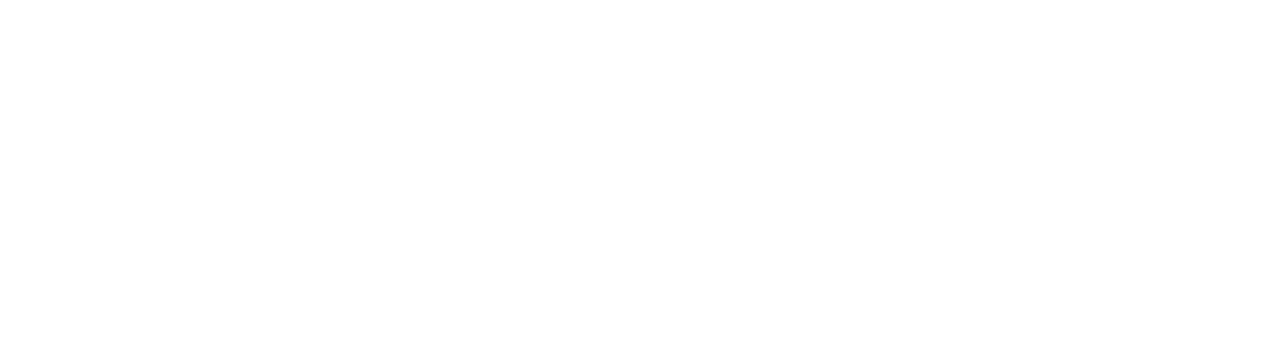
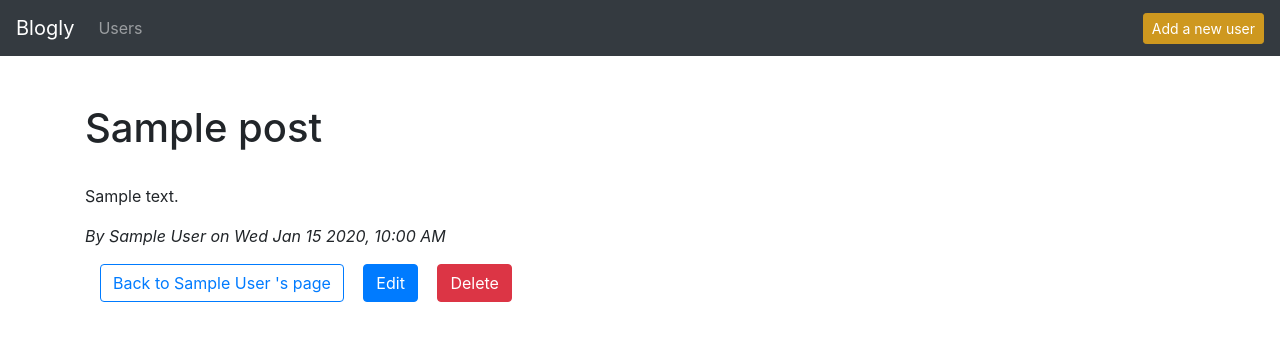
Before and after one commit to joseterrera/sql-alchemy, a Flask app: page /posts/1 in a window 1280 px wide. Before the commit the part shown is empty. Shown: the top 341 px of the page. Run offline with Flask 2, Linux system fonts and the light colour scheme; tables that the repository leaves empty hold one stand-in row (values such as "Sample post"); some libraries are stand-ins or nearby versions.

Commit message:
small changes, now able to delete posts too

```diff
--- a/app.py
+++ b/app.py
@@ -176,5 +176,5 @@ def post_delete(post_id):
 
   db.session.delete(post)
   db.session.commit()
-  # flash(f"Post '{post.title}' deleted.")
-  return redirect(f'/users/{post_user_id}')
+  flash(f"Post '{post.title}' deleted.")
+  return redirect(f'/users/{post.user_id}')
--- a/models.py
+++ b/models.py
@@ -28,7 +28,7 @@ class User(db.Model):
   @property
   def full_name(self):
     """Return full name of user"""
-    return f"( {self.first_name} {self.last_name} )"
+    return f" {self.first_name} {self.last_name} "
 
 class Post(db.Model):
   """Blog Post"""
--- a/templates/posts/show.html
+++ b/templates/posts/show.html
@@ -0,0 +1,27 @@
+{% extends 'base.html' %}
+
+{% block title %} {{post.title}} {% endblock %}}
+
+{% block content %}
+
+<h1>{{ post.title }}</h1>
+
+<p>{{ post.content }}</p>
+
+<p><i>By {{post.user.full_name}} on {{post.friendly_date }}</i></p>
+
+
+<form>
+  <button class="btn btn-outline-primary"
+          formmethod="GET"
+          formaction="/users/{{ post.user_id}}">Back to {{post.user.full_name}}'s page </button>
+
+  <button class="btn btn-primary"
+          formmethod="GET"
+          formaction="/posts/{{ post.id }}/edit">Edit</button>
+  <button class="btn btn-danger"
+          formmethod="POST"
+          formaction="/posts/{{post.id }}/delete">Delete</button>
+</form>
+
+{% endblock %}
--- a/templates/users/show.html
+++ b/templates/users/show.html
@@ -16,7 +16,6 @@
 
   <div class="col-sm-10 col-12">
     <h1>{{ user.full_name }}</h1>
-
     <form>
       <button class="btn btn-primary btn-sm"
               formaction="/users/{{ user.id }}/edit"
```
